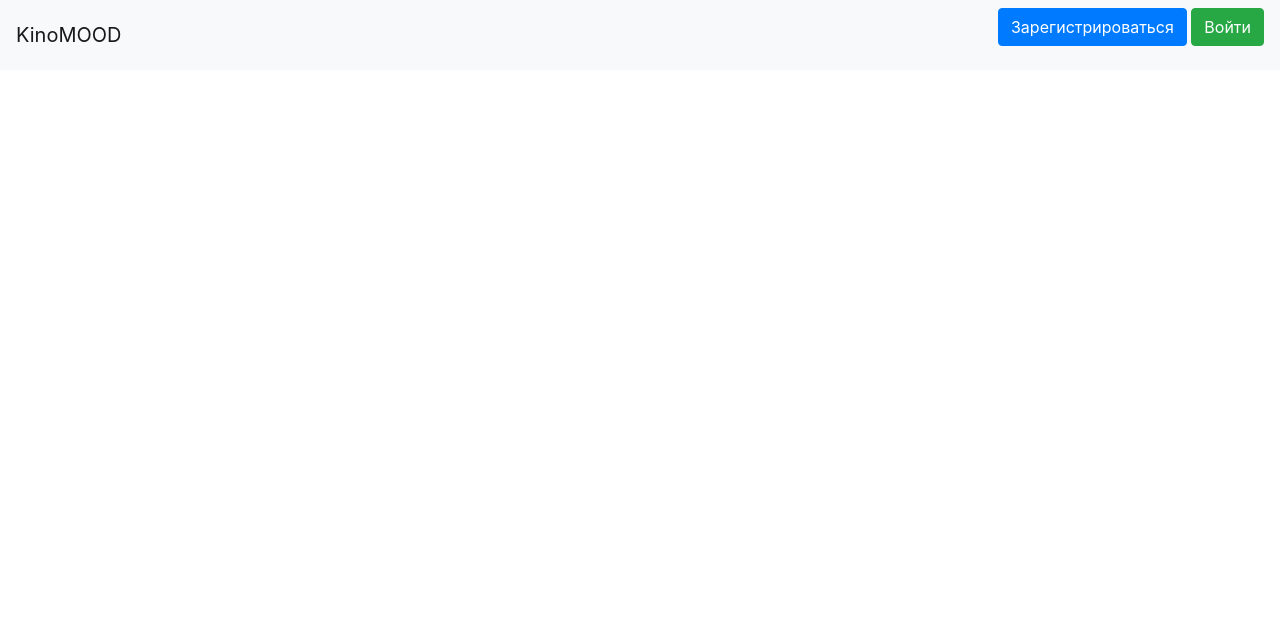
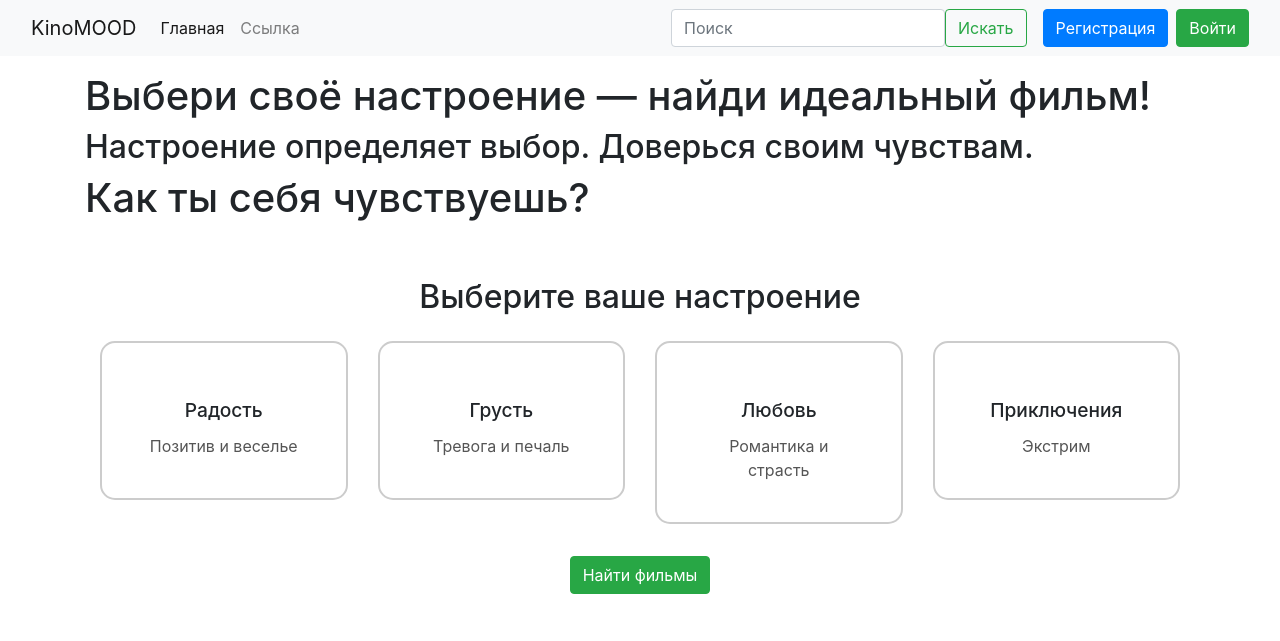
Before and after one commit to t44mas/Kino_mood, a Flask app: page / in a window 1280 px wide. Shown: the top 641 px of the page. Run offline with Flask 3, Linux system fonts and the light colour scheme; data comes from the database, SQL or seed files in the repository; data that the repository does not hold is empty; some libraries are stand-ins or nearby versions.

Commit message:
сделал выбор настроения

```diff
--- a/main.py
+++ b/main.py
@@ -1,4 +1,4 @@
-from flask import Flask, render_template, redirect, jsonify, request
+from flask import Flask, render_template, redirect, jsonify, request, url_for
 import requests
 from flask_login import LoginManager, login_user
 
@@ -27,22 +27,31 @@ def save_location():
     last_location["lat"] = data.get("lat")
     last_location["lon"] = data.get("lon")
     print(last_location)
-    list_of_work()
+    choice_of_mood()
     return jsonify({"status": "success", "data": last_location})
 
 
-@app.route('/')
-def list_of_work():
+@app.route('/', methods=["GET", "POST"])
+def choice_of_mood():
     db_sess = db_session.create_session()
     users = db_sess.query(User).all()
     # print(f"https://api.openweathermap.org/data/2.5/weather?lat={last_location['lat']}&lon={last_location['lon']}&appid={weather_key}")
     response = requests.get(f"https://api.openweathermap.org/data/2.5/weather?lat={last_location['lat']}&lon={last_location['lon']}&appid={weather_key}")
     if response.status_code == 200:
         json_response = response.json()
-        weather = json_response["weather"][0]["main"]
-        print(weather)
+        weather = json_response["weather"]
+    if request.method == 'POST':
+        selected_mood = request.form.get('mood')
+        if selected_mood:
+            return redirect(url_for('show_movies', mood=selected_mood))
     return render_template('main.html', title='KinoMOOD')
 
+
+@app.route('/films/<mood>')
+###Только начал
+def show_movies(mood):
+    print(mood)
+    return render_template('show_movies.html', title='Фильмы')
 
 @app.route('/login', methods=['GET', 'POST'])
 def login():
--- a/templates/base.html
+++ b/templates/base.html
@@ -7,21 +7,38 @@
           href="https://stackpath.bootstrapcdn.com/bootstrap/4.4.1/css/bootstrap.min.css"
           integrity="sha384-Vkoo8x4CGsO3+Hhxv8T/Q5PaXtkKtu6ug5TOeNV6gBiFeWPGFN9MuhOf23Q9Ifjh"
           crossorigin="anonymous">
+    {% block extra_css %}{% endblock %}
     <title>{{title}}</title>
+
 </head>
 <body>
 <header>
-    <nav class="navbar navbar-light bg-light">
-        <a class="navbar-brand" href="/">KinoMOOD</a>
-        {% if current_user.is_authenticated %}
-        <a class="navbar-brand" href="/logout">{{current_user.username}}</a>
-        {% else %}
-        <p>
-            <a class="btn btn-primary" href="/register">Зарегистрироваться</a>
-            <a class="btn btn-success" href="/login">Войти</a>
-        </p>
-        {% endif %}
-    </nav>
+    <nav class="navbar navbar-expand-lg navbar-light bg-light">
+  <div class="container-fluid d-flex justify-content-between">
+    <a class="navbar-brand" href="/">KinoMOOD</a>
+
+    <div class="collapse navbar-collapse" id="navbarSupportedContent">
+      <ul class="navbar-nav mr-auto mb-2 mb-lg-0">
+        <li class="nav-item">
+          <a class="nav-link active" href="#">Главная</a>
+        </li>
+        <li class="nav-item">
+          <a class="nav-link" href="#">Ссылка</a>
+        </li>
+      </ul>
+
+      <form class="d-flex mr-3">
+        <input class="form-control me-2" type="search" placeholder="Поиск" aria-label="Search">
+        <button class="btn btn-outline-success" type="submit">Искать</button>
+      </form>
+
+      <div class="d-flex">
+        <a class="btn btn-primary mr-2" href="/register">Регистрация</a>
+        <a class="btn btn-success" href="/login">Войти</a>
+      </div>
+    </div>
+  </div>
+</nav>
 </header>
 <!-- Begin page content -->
 <main role="main" class="container">
--- /dev/null
+++ b/templates/css/main.css
@@ -0,0 +1,49 @@
+.mood-card {
+            cursor: pointer;
+            transition: transform 0.3s ease;
+        }
+
+        .mood-card input[type="radio"] {
+            display: none;
+        }
+
+        .mood-card label {
+            display: block;
+            border: 2px solid #ccc;
+            padding: 20px;
+            border-radius: 15px;
+            text-align: center;
+            transition: 0.3s ease;
+        }
+
+        .mood-card input[type="radio"]:checked + label {
+            border-color: #007bff;
+            background-color: #f1f1f1;
+        }
+
+        .mood-card input[type="radio"]:checked + label .card-body {
+            background-color: #007bff;
+            color: white;
+        }
+
+        .mood-card:hover {
+            transform: scale(1.05);
+        }
+
+        .mood-card label:hover {
+            border-color: #007bff;
+        }
+
+        .mood-card .card-body {
+            padding: 20px;
+        }
+
+        .card-title {
+            font-size: 1.2rem;
+            margin-top: 10px;
+        }
+
+        .card-text {
+            font-size: 1rem;
+            color: #555;
+        }
--- a/templates/main.html
+++ b/templates/main.html
@@ -1,4 +1,8 @@
 {% extends "base.html" %}
+{% block extra_css %}
+    <link rel="stylesheet" href="/css/main.css">
+{% endblock %}
+
 {% block content %}
 
 <body>
@@ -31,5 +35,75 @@
   console.log("Геолокация не поддерживается в вашем браузере");
 }
     </script>
+    <h1> Выбери своё настроение — найди идеальный фильм! </h1>
+    <h2> Настроение определяет выбор. Доверься своим чувствам. </h2>
+    <p class="h1"> Как ты себя чувствуешь? </p>
+    <div class="container py-5">
+        <h2 class="text-center mb-4">Выберите ваше настроение</h2>
+        <form id="moodForm" method="POST">
+            <div class="row d-flex justify-content-center">
+                <!-- Радость-->
+                <div class="col-md-3 mb-4">
+                    <div class="mood-card">
+                        <input type="radio" id="joy" name="mood" value="joy">
+                        <label for="joy">
+                            <div class="card-body">
+                                <i class="bi bi-smile-fill" style="font-size: 3rem; color: #ffc107;"></i>
+                                <h5 class="card-title mt-3">Радость</h5>
+                                <p class="card-text">Позитив и веселье</p>
+                            </div>
+                        </label>
+                    </div>
+                </div>
+
+                <!-- Грусть -->
+                <div class="col-md-3 mb-4">
+                    <div class="mood-card">
+                        <input type="radio" id="sadness" name="mood" value="sadness">
+                        <label for="sadness">
+                            <div class="card-body">
+                                <i class="bi bi-sad-fill" style="font-size: 3rem; color: #007bff;"></i>
+                                <h5 class="card-title mt-3">Грусть</h5>
+                                <p class="card-text">Тревога и печаль</p>
+                            </div>
+                        </label>
+                    </div>
+                </div>
+
+                <!-- Любовь -->
+                <div class="col-md-3 mb-4">
+                    <div class="mood-card">
+                        <input type="radio" id="love" name="mood" value="love">
+                        <label for="love">
+                            <div class="card-body">
+                                <i class="bi bi-heart-fill" style="font-size: 3rem; color: #e83e8c;"></i>
+                                <h5 class="card-title mt-3">Любовь</h5>
+                                <p class="card-text">Романтика и страсть</p>
+                            </div>
+                        </label>
+                    </div>
+                </div>
+
+                <!-- Приключение -->
+                <div class="col-md-3 mb-4">
+                    <div class="mood-card">
+                        <input type="radio" id="adventure" name="mood" value="adventure">
+                        <label for="adventure">
+                            <div class="card-body">
+                                <i class="bi bi-compass-fill" style="font-size: 3rem; color: #28a745;"></i>
+                                <h5 class="card-title mt-3">Приключения</h5>
+                                <p class="card-text">Экстрим</p>
+                            </div>
+                        </label>
+                    </div>
+                </div>
+                <button type="submit" class="btn btn-success">
+            Найти фильмы
+        </button>
+            </div>
+
+        </form>
+    </div>
 </body>
+
 {% endblock %}
--- /dev/null
+++ b/templates/show_movies.html
@@ -0,0 +1,5 @@
+{% extends "base.html" %}
+
+{% block content %}
+    <h1> </h1>
+{% endblock %}
```
